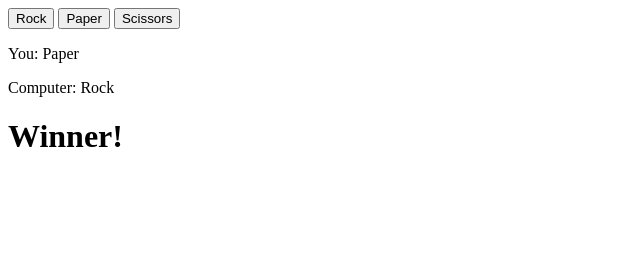
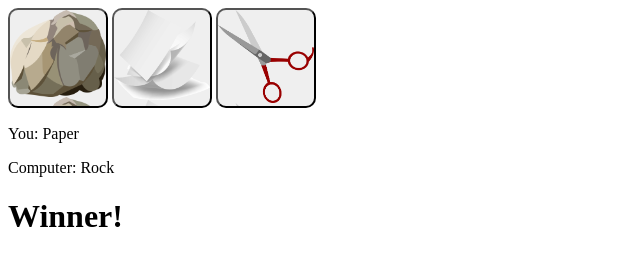
Before and after one commit to Owee814/Rock-Paper-Scissors, a plain HTML site: page index.html in a window 1280 px wide. Shown: the whole page, without its empty margins (0-640 px from the left). Drawn offline with Linux system fonts and the light colour scheme.

Commit message:
Added images to buttons

```diff
--- a/index.html
+++ b/index.html
@@ -5,11 +5,12 @@
     <meta http-equiv="X-UA-Compatible" content="IE=edge">
     <meta name="viewport" content="width=device-width, initial-scale=1.0">
     <title>Rock Paper Scissors</title>
+    <link rel="stylesheet" href="style.css">
 </head>
 <body>
-    <button class="rock">Rock</button>
-    <button class="paper">Paper</button>
-    <button class="scissors">Scissors</button>
+    <button class="rock"></button>
+    <button class="paper"></button>
+    <button class="scissors"></button>
     <p class="player-answer">You: Paper</p>
     <p class="other-answer">Computer: Rock</p>
     <h1 class="win-lose">Winner!</h1>
--- a/style.css
+++ b/style.css
@@ -0,0 +1,20 @@
+button {
+    width: 100px;
+    height: 100px;
+    border-radius: 10px;
+}
+
+.rock {
+    background-image: url(Rock.png);
+    background-size: contain;
+}
+
+.paper {
+    background-image: url(Paper.png);
+    background-size: contain;
+}
+
+.scissors {
+    background-image: url(Scissors.png);
+    background-size: contain;
+}
```
Also changed, not shown: Paper.png (added), Rock.png (added), Scissors.png (added).
